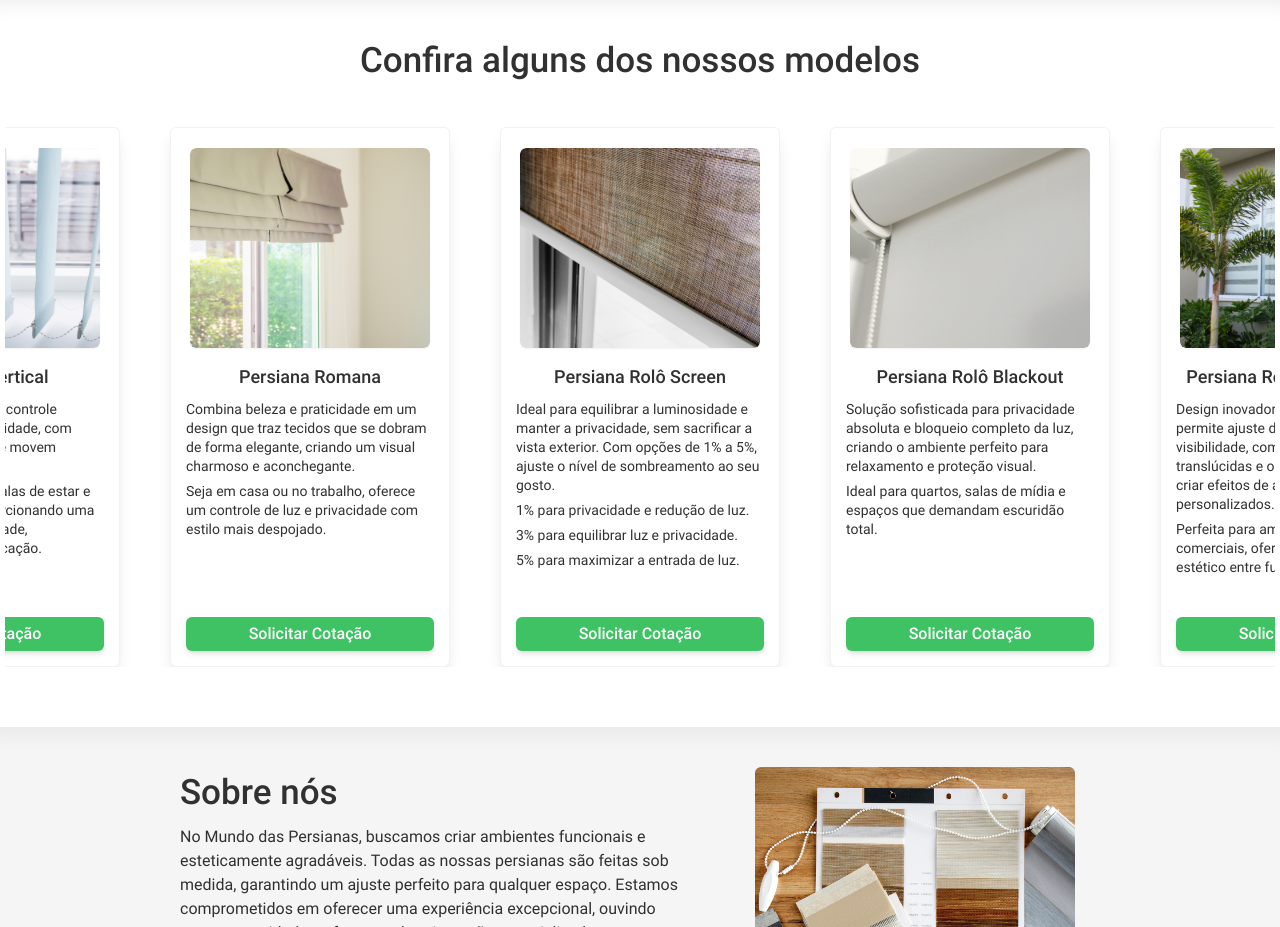
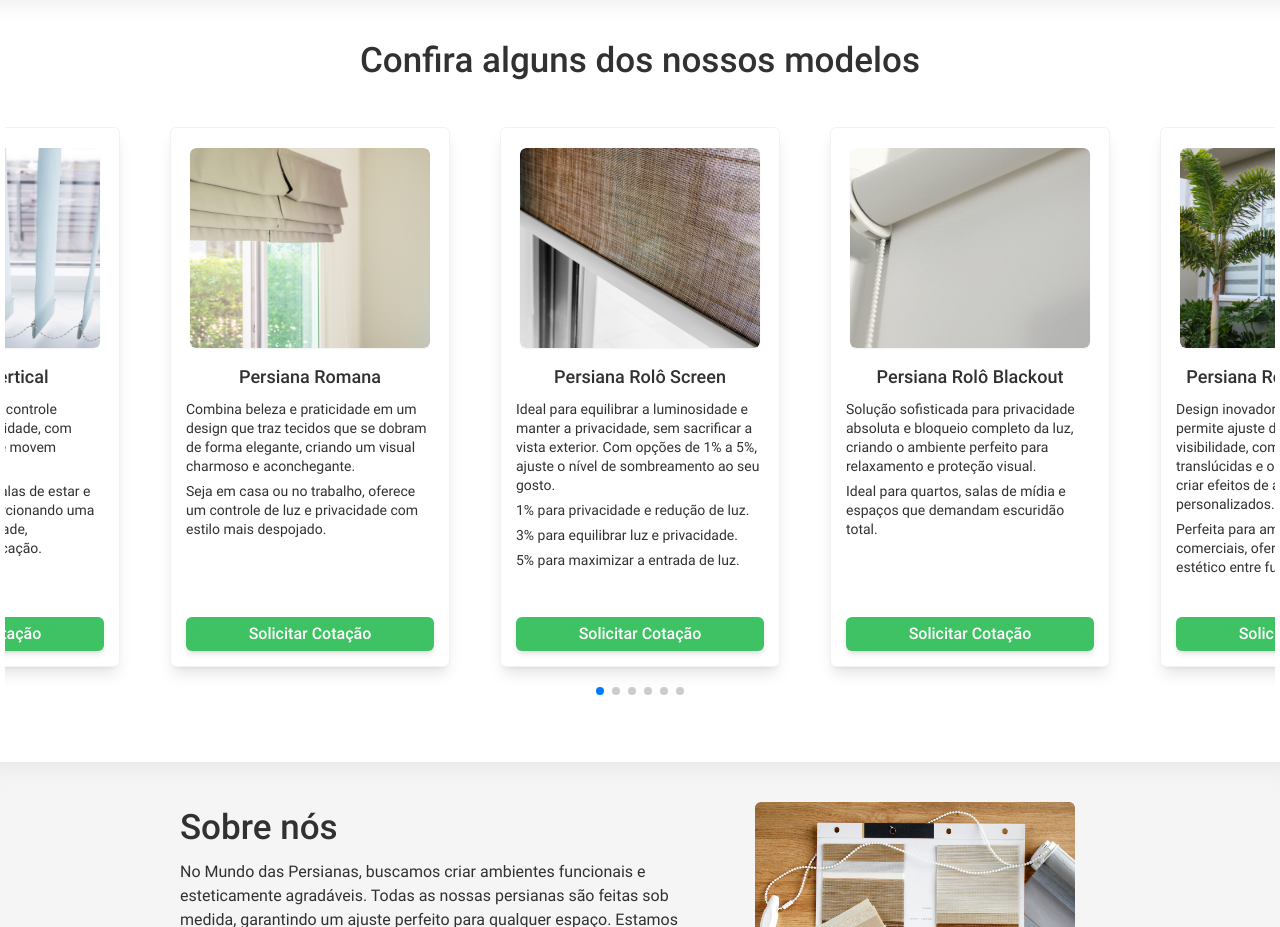
Before and after one commit to Matheus-Marques-Aquino/lp-persianas, a Next.js app: page / in a window 1280 px wide. Shown: the part 1060-1987 px from the top of the page. Built offline with nearby package versions, Linux system fonts and the light colour scheme.

Commit message:
Nav dots

```diff
--- a/components/SecondRow.js
+++ b/components/SecondRow.js
@@ -4,7 +4,7 @@ import React, { useState, useRef, useEffect } from "react";
 import { Swiper, SwiperSlide } from "swiper/react";
 
 import "swiper/css";
-
+import 'swiper/css/pagination';
 
 import { Navigation, Pagination, Autoplay } from "swiper/modules";
 
@@ -19,7 +19,7 @@ const CustomCard = ({index, title, content, items, url, buttonCallback}) => {
 
     return(
         <div className="mx-auto h-full w-fit">
-            <div className="w-full h-full text-left min-w-[280px] max-w-[280px] bg-white shadow-lg rounded-md p-[15px] mb-[20px] border-[1px] border-[#CCCCCC]/[.25] flex flex-col">
+            <div className="w-full h-full text-left min-w-[280px] max-w-[280px] mb-[10px] mb-[10px] bg-white shadow-lg rounded-md p-[15px] mb-[20px] border-[1px] border-[#CCCCCC]/[.25] flex flex-col">
                 <div
                     className="mt-[5px] h-[200px] w-[240px] mx-auto rounded-md shadow-sm overflow-hidden"
                     onMouseEnter={() => setImageHover(true)}
@@ -181,6 +181,7 @@ export default function SecondRow({updateSelect}) {
                     speed={1000}
                     loop={true}
                     centeredSlides={true}
+                    pagination={true}
                     autoplay={{
                         delay: 11000,
                         disableOnInteraction: false,
--- a/styles/globals.css
+++ b/styles/globals.css
@@ -91,3 +91,10 @@ html, body {
   padding: 0;
   font-family: 'Roboto', 'Verdana', 'Segoe', 'sans-serif';
 }
+
+.swiper-pagination.swiper-pagination-bullets.swiper-pagination-horizontal {
+  bottom: 0px;
+}
+.swiper.swiper-initialized.swiper-horizontal.swiper-backface-hidden {
+  padding-bottom: 35px;
+}
```
